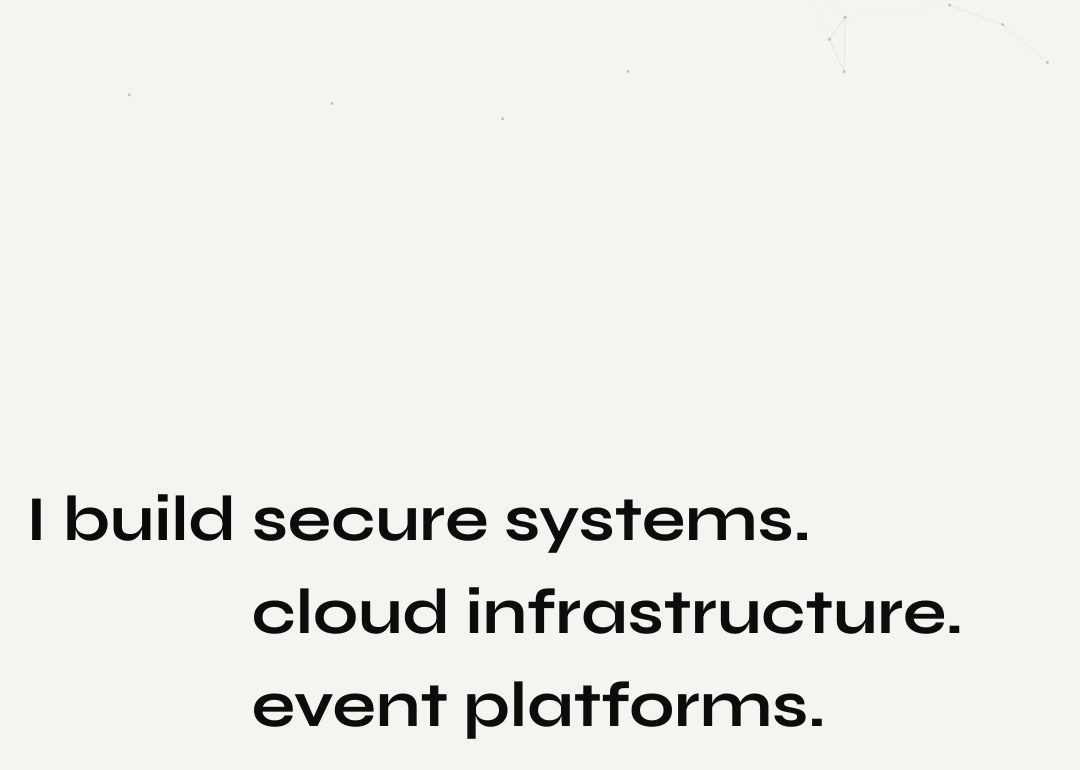
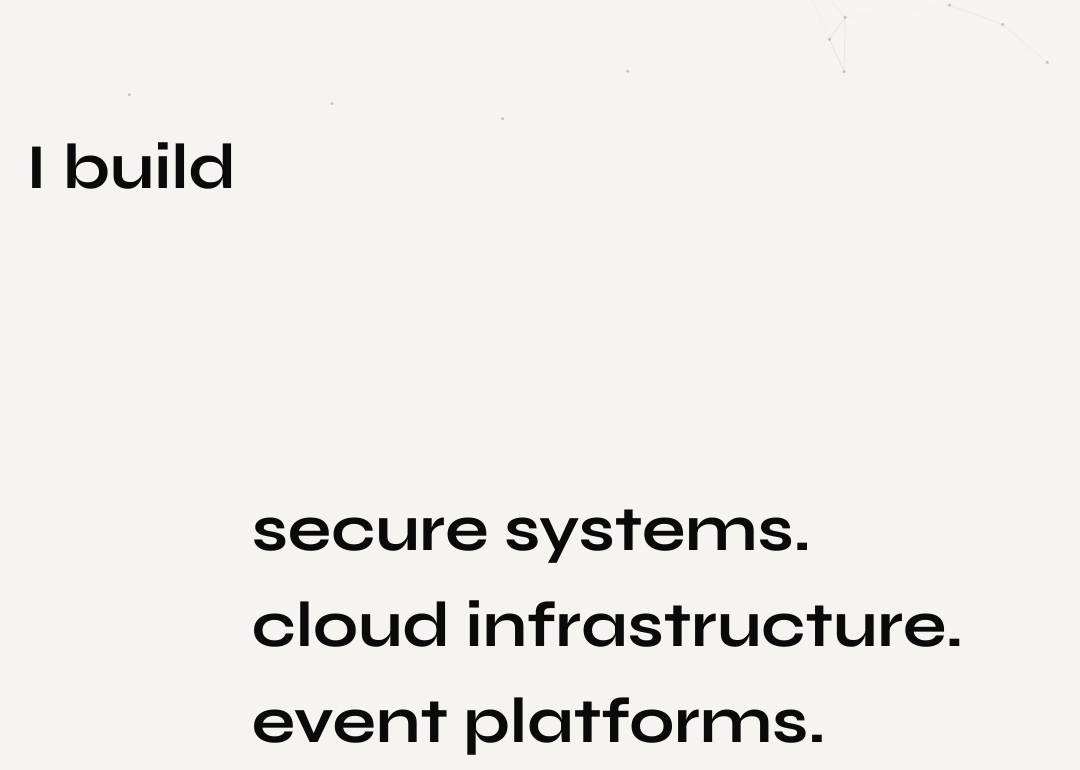
Before and after one commit to Prudhvivarma0/notprudhvisserver, a Next.js app: page / in a window 1280 px wide. Shown: the part 680-1450 px from the top of the page, without its empty margins (22-1102 px from the left). Built offline with nearby package versions, Linux system fonts and the light colour scheme; no server answers.

Commit message:
revert word scroll to minimal working implementation
Co-Authored-By: Claude Sonnet 4.6 <noreply@anthropic.com>

```diff
--- a/components/WordScroll.tsx
+++ b/components/WordScroll.tsx
@@ -15,99 +15,72 @@ const WORDS = [
   "things that break (on purpose).",
 ];
 
-const FONT_SIZE   = "clamp(2rem, 5vw, 4.5rem)";
-const FONT_FAMILY = "var(--font-syne), sans-serif";
-const FONT_WEIGHT = 700;
-const LINE_HEIGHT = 1.25;
-
 export function WordScroll() {
-  const listRef = useRef<HTMLUListElement>(null);
+  const sectionRef = useRef<HTMLElement>(null);
 
   useEffect(() => {
-    const items = listRef.current?.querySelectorAll("li");
+    const items = sectionRef.current?.querySelectorAll("li");
     if (!items) return;
 
     const observer = new IntersectionObserver(
       (entries) => {
         entries.forEach((entry) => {
           const el = entry.target as HTMLElement;
-          if (entry.isIntersecting) {
-            el.style.opacity = "1";
-            el.style.filter  = "brightness(1.2)";
-          } else {
-            el.style.opacity = "0.15";
-            el.style.filter  = "brightness(1)";
-          }
+          el.style.opacity = entry.isIntersecting ? "1" : "0.15";
         });
       },
-      {
-        threshold:  0.5,
-        rootMargin: "-40% 0px -40% 0px",
-      }
+      { threshold: 0.5, rootMargin: "-40% 0px -40% 0px" }
     );
 
-    items.forEach((item) => observer.observe(item));
+    items.forEach((item) => {
+      (item as HTMLElement).style.opacity = "0.15";
+      (item as HTMLElement).style.transition = "opacity 0.3s ease";
+      observer.observe(item);
+    });
+
     return () => observer.disconnect();
   }, []);
 
   return (
-    // overflow: hidden keeps the sticky h2 from bleeding into the next section
-    <section style={{ position: "relative", overflow: "hidden" }}>
+    <section ref={sectionRef}>
       <div
         style={{
-          display:        "flex",
+          display: "flex",
           justifyContent: "center",
-          // minHeight gives enough room to scroll through all 10 words
-          minHeight:      "300vh",
-          position:       "relative",
-          padding:        "0 clamp(16px, 5vw, 48px)",
+          padding: "0 clamp(16px, 5vw, 48px)",
         }}
       >
-        {/* Sticky "I build" — top aligns it with the center word */}
         <h2
           style={{
-            position:   "sticky",
-            top:        "calc(50vh - 0.625em)",
-            height:     "fit-content",
-            alignSelf:  "flex-start",
-            margin:     0,
-            padding:    0,
-            fontFamily: FONT_FAMILY,
-            fontSize:   FONT_SIZE,
-            fontWeight: FONT_WEIGHT,
-            lineHeight: LINE_HEIGHT,
-            color:      "var(--text)",
+            position: "sticky",
+            top: "calc(50vh - 0.6em)",
+            height: "fit-content",
+            margin: 0,
+            fontFamily: "var(--font-syne), sans-serif",
+            fontSize: "clamp(2rem, 5vw, 4.5rem)",
+            fontWeight: 700,
+            color: "var(--text)",
             whiteSpace: "nowrap",
           }}
         >
-          {"I build\u00A0"}
+          I build&nbsp;
         </h2>
-
-        {/* Scrolling word list */}
         <ul
-          ref={listRef}
           style={{
-            listStyle:     "none",
-            margin:        0,
-            paddingTop:    "45vh",
-            paddingBottom: "45vh",
-            paddingLeft:   0,
-            paddingRight:  0,
-            fontFamily:    FONT_FAMILY,
-            fontSize:      FONT_SIZE,
-            fontWeight:    FONT_WEIGHT,
-            lineHeight:    LINE_HEIGHT,
+            listStyle: "none",
+            margin: 0,
+            paddingBlock: "calc(50vh - 0.6em)",
+            paddingLeft: 0,
+            fontFamily: "var(--font-syne), sans-serif",
+            fontSize: "clamp(2rem, 5vw, 4.5rem)",
+            fontWeight: 700,
           }}
         >
           {WORDS.map((word, i) => (
             <li
               key={i}
               style={{
-                margin:        0,
-                padding:       "0 0 0.2em 0",
-                color:         i === WORDS.length - 1 ? "var(--accent)" : "var(--text)",
-                opacity:       i === 0 ? 1 : 0.15,
-                transition:    "opacity 0.4s ease, filter 0.4s ease",
+                color: i === WORDS.length - 1 ? "var(--accent)" : "var(--text)",
               }}
             >
               {word}
```
